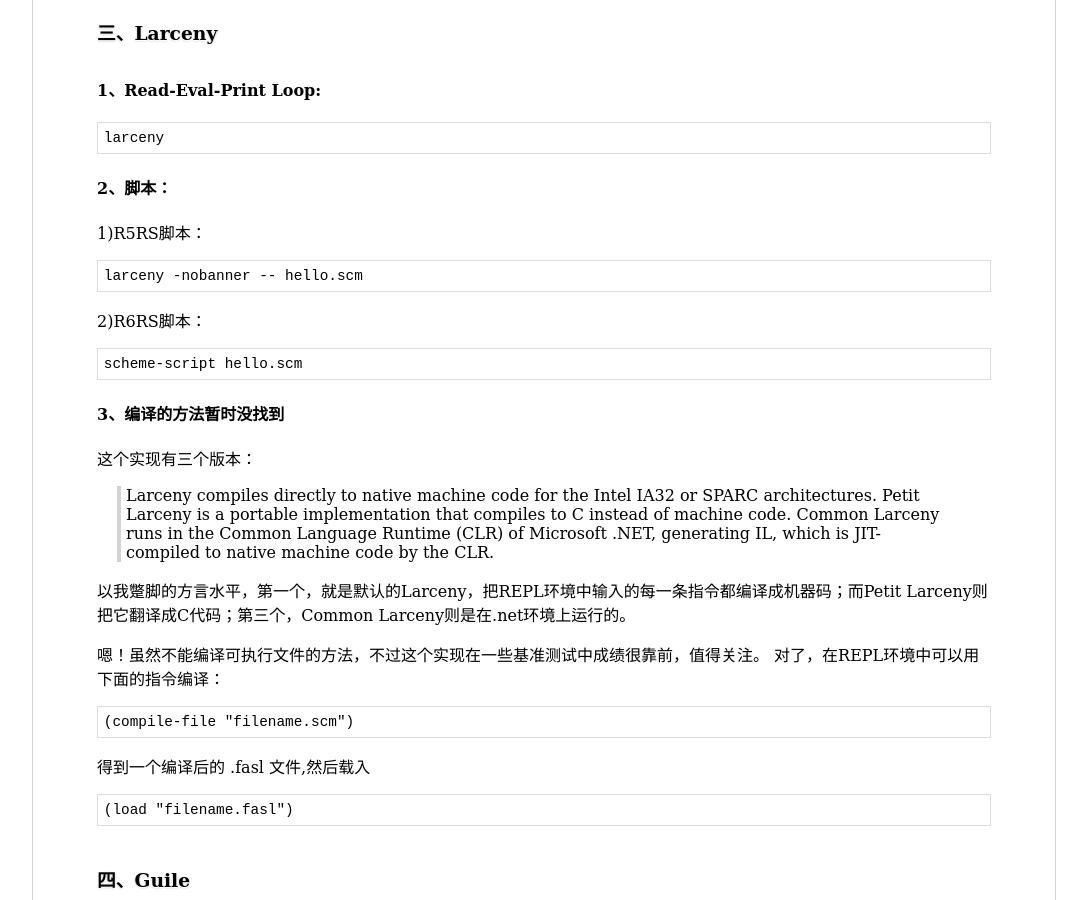
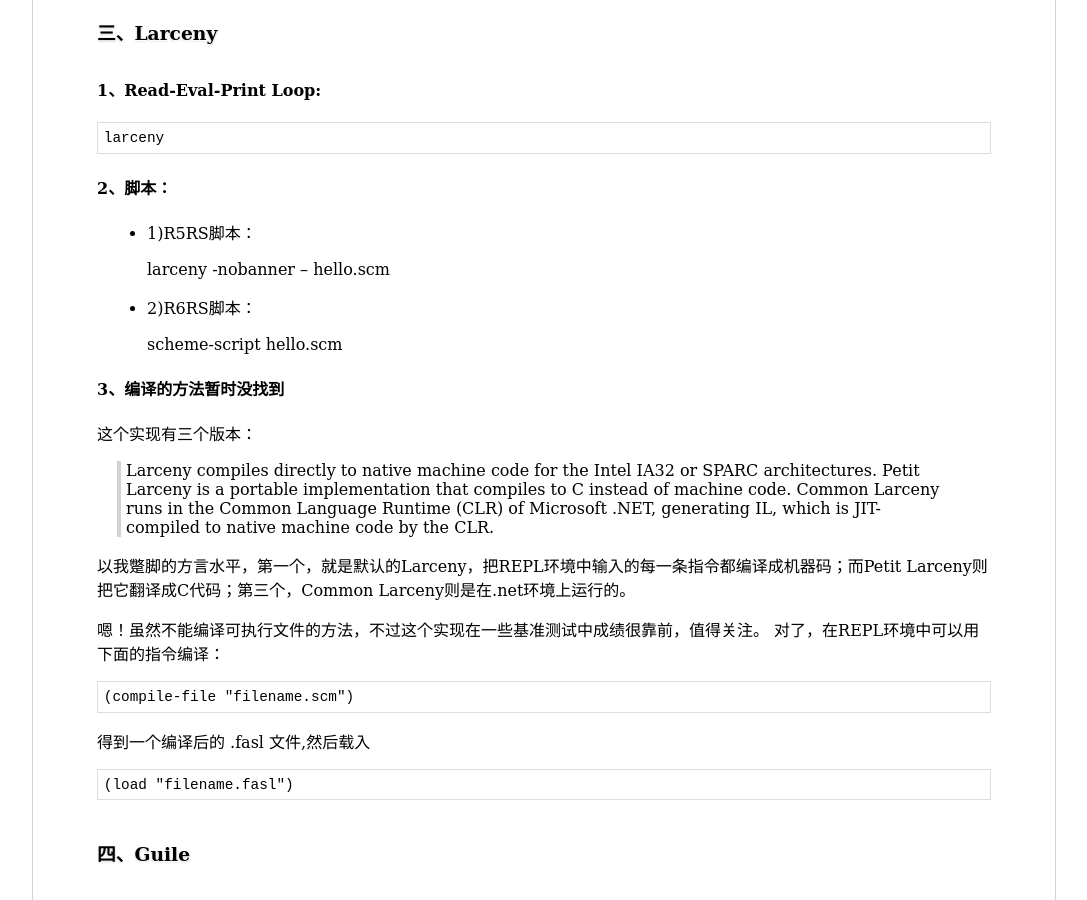
Before and after one commit to rhuichao/uternet.github.io, a Jekyll site: the page built from _posts/2014-03-16-some-scheme.md, in a window 1280 px wide and 900 px high, scrolled down 1190 px. Shown: the whole window, without its empty margins (96-1183 px from the left). Built offline with Jekyll 4.4.1, drawn with Linux system fonts in a browser that asks for light colours.

Commit message:
new document posted

```diff
--- a/_posts/2014-03-16-some-scheme.md
+++ b/_posts/2014-03-16-some-scheme.md
@@ -43,11 +43,11 @@
 
 ####2、脚本：
 
-1)R5RS脚本：
++  1)R5RS脚本：
 
     larceny -nobanner -- hello.scm
 
-2)R6RS脚本：
++ 2)R6RS脚本：
 
     scheme-script hello.scm
 
```
